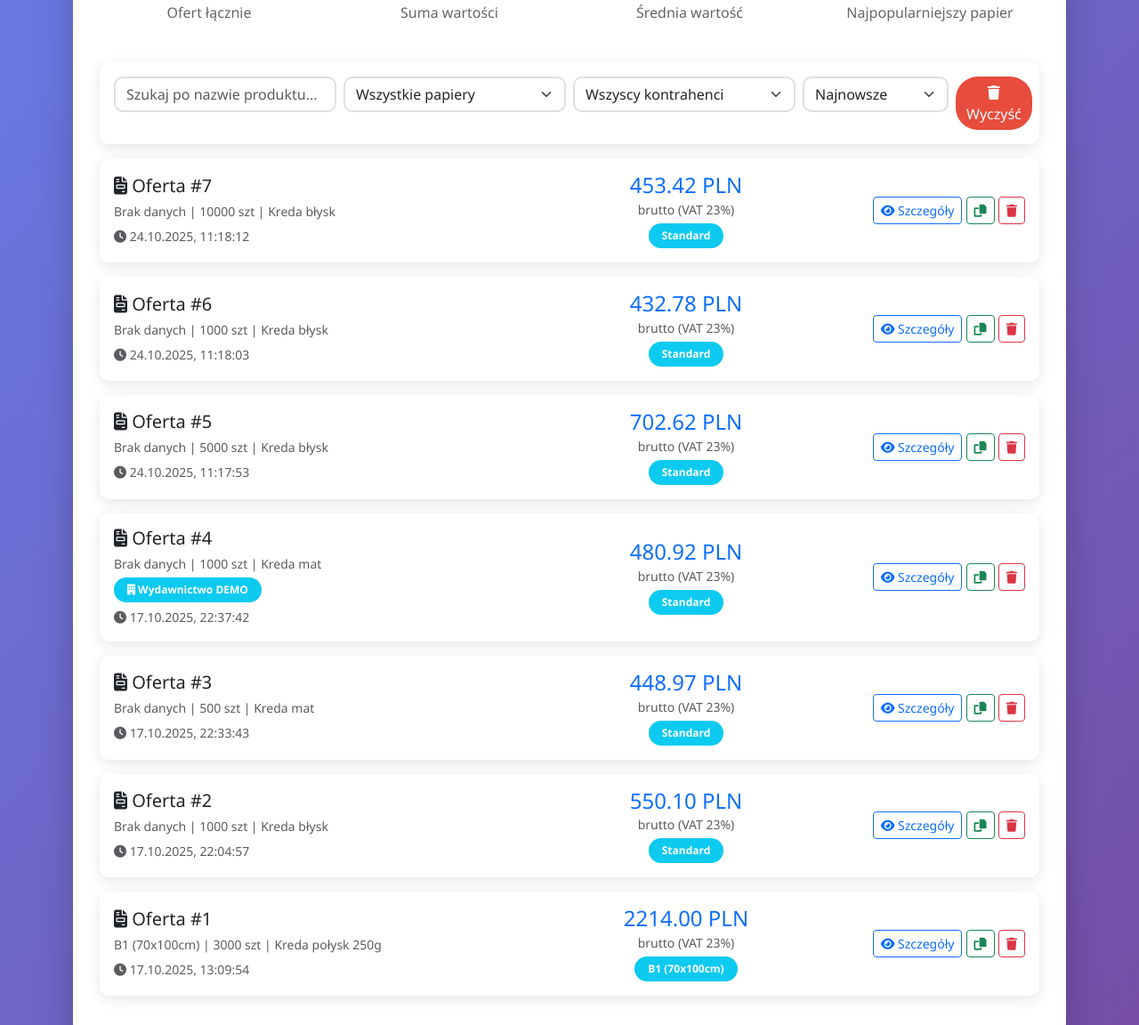
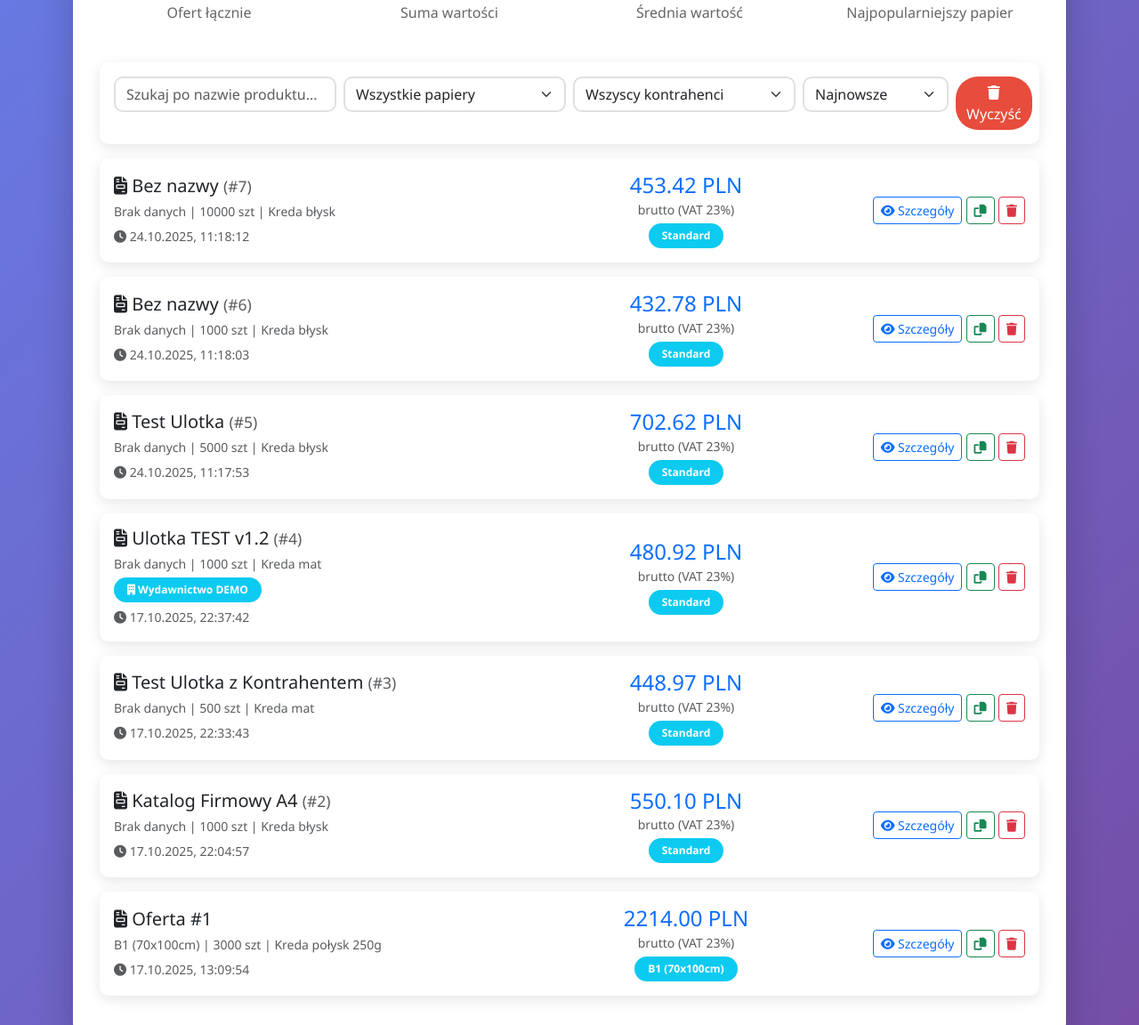
Before and after one commit to CBA-N/offset-kalk2, a Flask app: page /historia in a window 1280 px wide. Shown: the part 298-1450 px from the top of the page at 89% size. Run offline with Flask 3, Linux system fonts and the light colour scheme.

Commit message:
Show product name for offers in history

```diff
--- a/frontend/templates/historia.html
+++ b/frontend/templates/historia.html
@@ -176,13 +176,15 @@ function renderujListe() {
     oferty.forEach((oferta, idx) => {
         const data = new Date(oferta.timestamp).toLocaleString('pl-PL');
 
+        const nazwaOferty = (oferta.nazwa_produktu && oferta.nazwa_produktu.trim()) ? oferta.nazwa_produktu.trim() : `Oferta #${oferta.id}`;
+
         html += `
             <div class="card mb-3 oferta-card" data-id="${oferta.id}">
                 <div class="card-body">
                     <div class="row align-items-center">
                         <div class="col-md-6">
                             <h5 class="card-title mb-1">
-                                <i class="fas fa-file-invoice"></i> Oferta #${oferta.id}
+                                <i class="fas fa-file-invoice"></i> ${nazwaOferty}${nazwaOferty.startsWith('Oferta #') ? '' : ` <small class="text-muted">(#${oferta.id})</small>`}
                             </h5>
                             <p class="text-muted mb-1">
                                 <small>
@@ -307,7 +309,7 @@ function pokazSzczegoly(id) {
 function pokazUproszczoneSzczegoly(oferta) {
     // Dla starych ofert (v1.0) bez pełnych danych
     let html = `
-        <h4>Oferta #${oferta.id} <span class="badge bg-secondary">v1.0</span></h4>
+        <h4>${(oferta.nazwa_produktu && oferta.nazwa_produktu.trim()) ? oferta.nazwa_produktu.trim() : `Oferta #${oferta.id}`} <span class="badge bg-secondary">v1.0</span></h4>
         <p class="text-muted"><small>Data utworzenia: ${new Date(oferta.timestamp).toLocaleString('pl-PL')}</small></p>
 
         <hr>
@@ -341,7 +343,7 @@ function pokazPelneSzczegoly(oferta) {
     const maKontrahenta = oferta.kontrahent && oferta.kontrahent.nazwa;
 
     let html = `
-        <h4>${oferta.nazwa_produktu || 'Oferta'} #${oferta.id} <span class="badge bg-success">v1.2</span></h4>
+        <h4>${(oferta.nazwa_produktu && oferta.nazwa_produktu.trim()) ? oferta.nazwa_produktu.trim() : `Oferta #${oferta.id}`} <span class="badge bg-success">v1.2</span></h4>
         <p class="text-muted"><small>Data utworzenia: ${new Date(oferta.timestamp).toLocaleString('pl-PL')}</small></p>
 
         ${maKontrahenta ? `
@@ -500,7 +502,7 @@ function drukujOferte() {
     printWindow.document.write(`
         <html>
         <head>
-            <title>Oferta #${aktualnaOferta.id}</title>
+            <title>${(aktualnaOferta.nazwa_produktu && aktualnaOferta.nazwa_produktu.trim()) ? aktualnaOferta.nazwa_produktu.trim() : `Oferta #${aktualnaOferta.id}`}</title>
             <link href="https://cdn.jsdelivr.net/npm/bootstrap@5.3.0/dist/css/bootstrap.min.css" rel="stylesheet">
         </head>
         <body>
```
